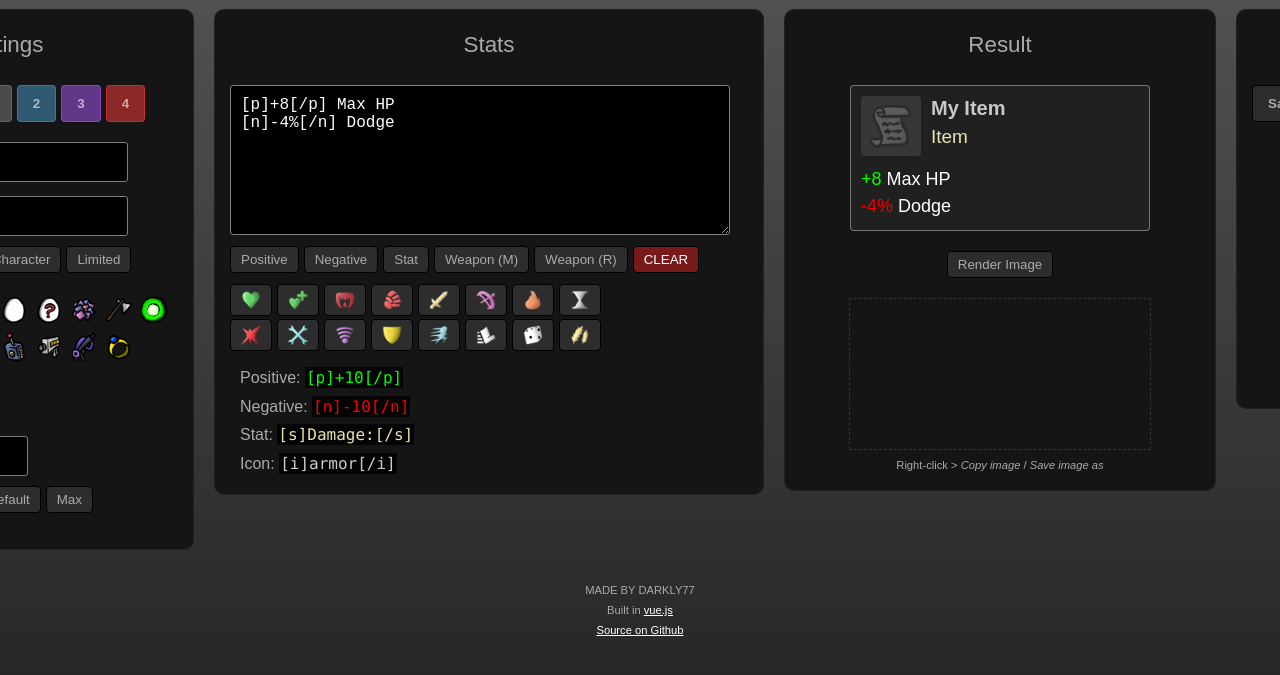
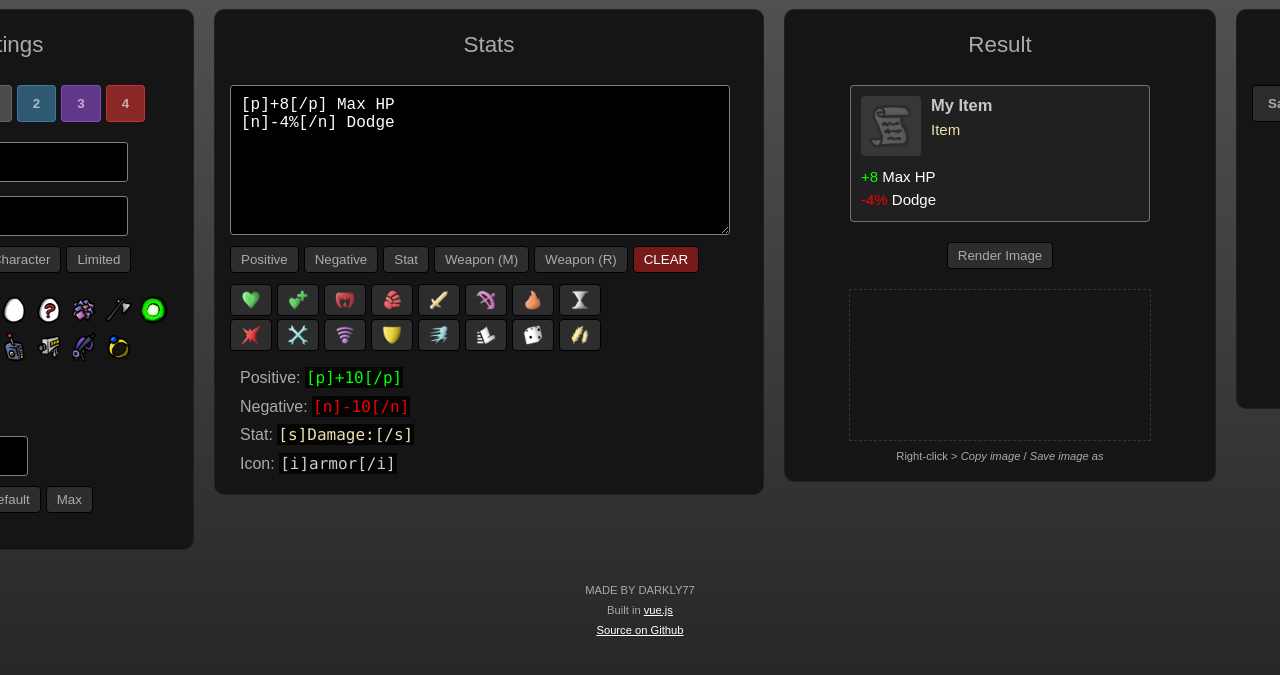
Before and after one commit to BrotatoMods/Brotato-Item-Creator-WebApp, a plain HTML site: page www/index.html in a window 1280 px wide. Shown: the part 123-798 px from the top of the page. Drawn offline with nearby package versions, Linux system fonts and the light colour scheme.

Commit message:
ibox - more font size tweaks, use `em` units for easier adjustments

```diff
--- a/www/wiki.css
+++ b/www/wiki.css
@@ -85,6 +85,13 @@ https://brotato.wiki.spellsandguns.com/MediaWiki:Common.js
 	color: #fff;
 	min-width: 200px;
 	max-width: 500px;
+	font-size: 15px;
+}
+
+:root {
+	--name-size: 1.1em;
+	--type-size: 1.1em;
+	--text-size: 1em;
 }
 
 .ibox__top {
@@ -105,7 +112,7 @@ https://brotato.wiki.spellsandguns.com/MediaWiki:Common.js
 }
 
 .ibox__name {
-	font-size: 20px;
+	font-size: var(--name-size);
 	font-weight: bold;
 	line-height: 1.2;
 }
@@ -115,11 +122,11 @@ https://brotato.wiki.spellsandguns.com/MediaWiki:Common.js
 }
 
 .ibox__type {
-	font-size: 19px;
+	font-size: var(--name-type);
 }
 
 .ibox__stats {
-	font-size: 18px;
+	font-size: var(--text-size);
 	line-height: 1.5;
 	white-space: pre-wrap;
 }
```
